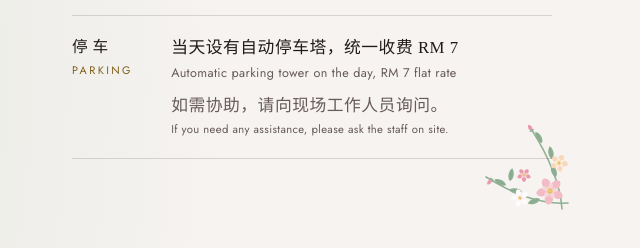
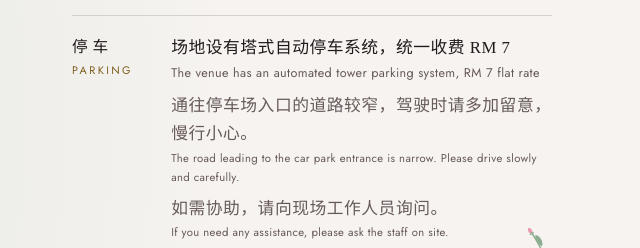
Before and after one commit to weisoonthor/WeddingInvitation, a plain HTML site: page index.html in a window 1280 px wide. Shown: the part 1930-2178 px from the top of the page, without its empty margins (328-968 px from the left). Drawn offline with Linux system fonts and the light colour scheme.

Commit message:
add more info for car park

```diff
--- a/index.html
+++ b/index.html
@@ -586,7 +586,7 @@ try{var _l=localStorage.getItem('inv-lang');document.documentElement.dataset.lan
       </div>
       <div>
         <dt class="bi"><span class="zh">停车</span><span class="en">Parking</span></dt>
-        <dd><span class="bi"><span class="zh">当天设有自动停车塔，统一收费 RM 7</span><span class="en">Automatic parking tower on the day, RM 7 flat rate</span></span><span class="bi park-help"><span class="zh">如需协助，请向现场工作人员询问。</span><span class="en">If you need any assistance, please ask the staff on site.</span></span></dd>
+        <dd><span class="bi"><span class="zh">场地设有塔式自动停车系统，统一收费 RM 7</span><span class="en">The venue has an automated tower parking system, RM 7 flat rate</span></span><span class="bi park-help"><span class="zh">通往停车场入口的道路较窄，驾驶时请多加留意，慢行小心。</span><span class="en">The road leading to the car park entrance is narrow. Please drive slowly and carefully.</span></span><span class="bi park-help"><span class="zh">如需协助，请向现场工作人员询问。</span><span class="en">If you need any assistance, please ask the staff on site.</span></span></dd>
       </div>
     </dl>
   </section>
@@ -800,7 +800,7 @@ if(GUEST){
   var u='https://calendar.google.com/calendar/render?action=TEMPLATE'
     +'&text='+encodeURIComponent(CFG.coupleEn+' Wedding Lunch 午宴')
     +'&dates='+f(CFG.calStartISO)+'/'+f(CFG.endISO)
-    +'&details='+encodeURIComponent('Doors open 11:00 AM, wedding begins 12:00 PM sharp. Automatic parking tower, RM 7 flat rate (ask staff on site if you need help). 上午十一时入场，十二时正开席。')
+    +'&details='+encodeURIComponent('Doors open 11:00 AM, wedding begins 12:00 PM sharp. Automated tower parking system at the venue, RM 7 flat rate. The road to the car park entrance is narrow, please drive carefully (ask staff on site if you need help). 上午十一时入场，十二时正开席。')
     +'&location='+encodeURIComponent(CFG.venueEn);
   $('#a-cal').href=u;
 })();
```
